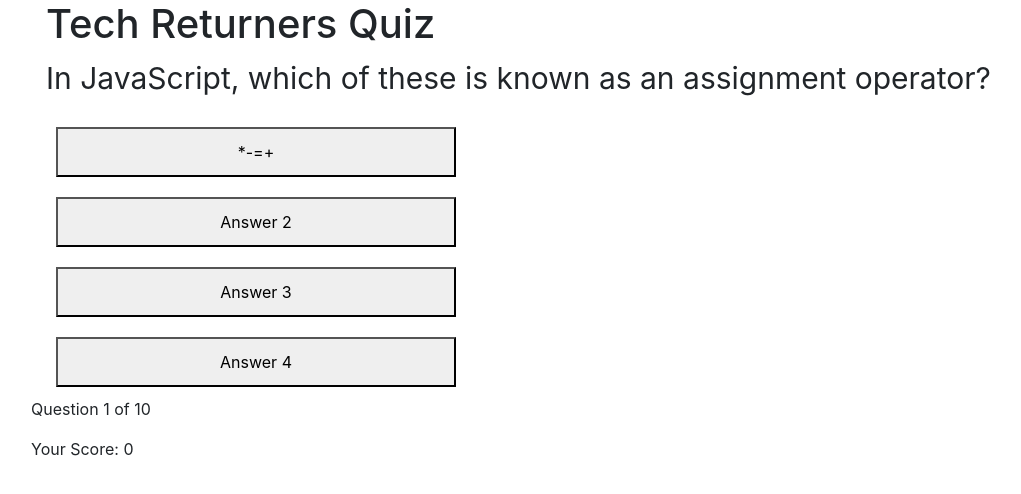
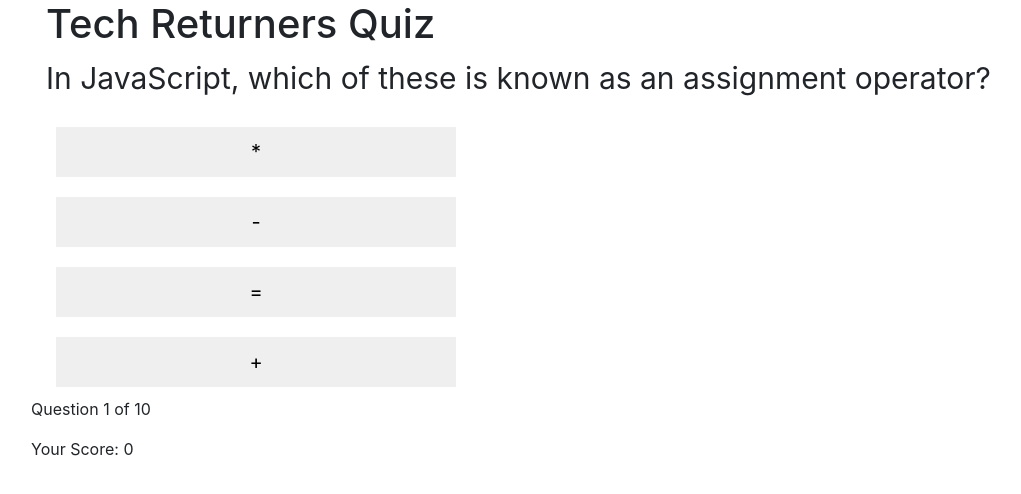
Before and after one commit to remotecharms/quiz-frontend-1, a React app: page / in a window 1280 px wide. Shown: the top 494 px of the page, without its empty margins (39-1060 px from the left). Built offline with nearby package versions, Linux system fonts and the light colour scheme.

Commit message:
pushing question and 4 answers to correct component; added border to buttons so they are visible

```diff
--- a/src/App.js
+++ b/src/App.js
@@ -41,7 +41,7 @@ componentWillMount() {
     return (
       <div className="container">
         <Header />
-        <Quiz question = {question} answer = {answers} correct = {correct}/>
+        <Quiz question = {question} answers = {answers} correct = {correct}/>
         <QuestionCounter num = {num} total = {total}/>
         <Score score = {score} />
       </div>
--- a/src/components/quiz.js
+++ b/src/components/quiz.js
@@ -12,19 +12,19 @@ class Quiz extends React.Component {
             <p style = {styles.question} >{this.props.question}</p>
             </div>
             <div className = "row">
-            <button type = "button" style = {styles.button}>{this.props.answer}</button>
+            <button type = "button" style = {styles.button}>{this.props.answers[0]}</button>
             </div>
 
             <div className = "row">
-            <button type = "button" style = {styles.button}>Answer 2 </button>
+            <button type = "button" style = {styles.button}>{this.props.answers[1]}</button>
             </div>
 
             <div className = "row">
-            <button type = "button" style = {styles.button} >Answer 3 </button>
+            <button type = "button" style = {styles.button} >{this.props.answers[2]}</button>
             </div>
 
             <div className = "row">
-            <button type = "button" style = {styles.button} >Answer 4</button>
+            <button type = "button" style = {styles.button} >{this.props.answers[3]}</button>
             </div>
 
         </div>
@@ -36,7 +36,9 @@ const styles = {
     button: {
        margin: "10px",
        width: "400px",
-       height: "50px"
+       height: "50px",
+       border: "2px",
+       fontSize: 20
     },
 
     question: {
```
